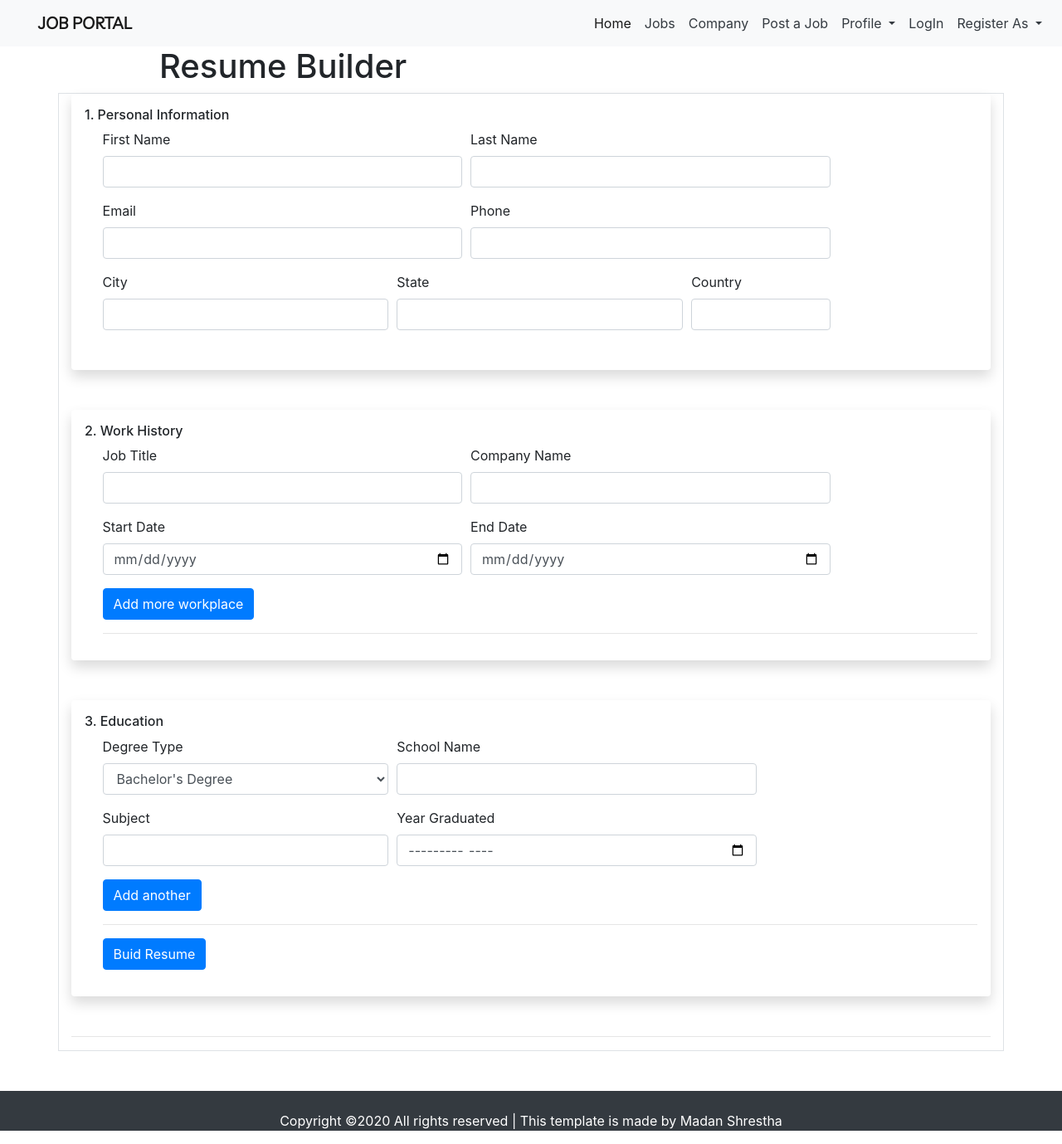
After one commit to MadanStha7/Job-Portal, a Django app: page /cv_builder/ in a window 1280 px wide. The commit adds this page. Shown: the whole page at 83% size. Run offline with Django 3.2, Linux system fonts and the light colour scheme; some libraries are stand-ins or nearby versions.

Commit message:
Templates

```diff
--- /dev/null
+++ b/Job_Portal/JobApp/templates/JobApp/cv_builder.html
@@ -0,0 +1,118 @@
+{% extends 'JobApp/index.html' %}
+
+{% block content %}
+
+<h1 style="margin-left: 15%;">
+    Resume Builder
+</h1>
+<div class="container border">
+    <div class="shadow p-3 mb-5 bg-white rounded">
+        <h6>1. Personal Information</h6>
+        <form style="margin-left: 2%;">
+            <div class="form-row">
+                <div class="form-group col-md-5">
+                    <label for="firstname">First Name</label>
+                    <input type="text" class="form-control" id="firstname">
+                </div>
+                <div class="form-group col-md-5">
+                    <label for="lastname">Last Name</label>
+                    <input type="text" class="form-control" id="lastname">
+                </div>
+            </div>
+            <div class="form-row">
+                <div class="form-group col-md-5">
+                    <label for="inputEmail4">Email</label>
+                    <input type="email" class="form-control" id="inputEmail4">
+                </div>
+                <div class="form-group col-md-5">
+                    <label for="phone">Phone</label>
+                    <input type="tel" class="form-control" id="phone">
+                </div>
+            </div>
+
+            <div class="form-row">
+                <div class="form-group col-md-4">
+                    <label for="inputCity">City</label>
+                    <input type="text" class="form-control" id="inputCity">
+                </div>
+                <div class="form-group col-md-4">
+                    <label for="state">State</label>
+                    <input type="text" class="form-control" id="state">
+
+                </div>
+                <div class="form-group col-md-2">
+                    <label for="country">Country</label>
+                    <input type="text" class="form-control" id="country">
+                </div>
+            </div>
+
+        </form>
+    </div>
+
+    <div class="shadow p-3 mb-5 bg-white rounded">
+        <h6>2. Work History</h6>
+        <form style="margin-left: 2%;">
+            <div class="form-row">
+                <div class="form-group col-md-5">
+                    <label for="jobtitle">Job Title</label>
+                    <input type="text" class="form-control" id="jobtitle">
+                </div>
+                <div class="form-group col-md-5">
+                    <label for="companyname">Company Name</label>
+                    <input type="text" class="form-control" id="companyname">
+                </div>
+            </div>
+            <div class="form-row">
+                <div class="form-group col-md-5">
+                    <label for="startdate">Start Date</label>
+                    <input type="date" class="form-control" id="startdate">
+                </div>
+                <div class="form-group col-md-5">
+                    <label for="end_date">End Date</label>
+                    <input type="date" class="form-control" id="end_date">
+                </div>
+            </div>
+            <button type="submit" class="btn btn-primary ">Add more workplace</button>
+
+            <hr>
+        </form>
+    </div>
+    <div class="shadow p-3 mb-5 bg-white rounded">
+        <h6>3. Education</h6>
+        <form style="margin-left: 2%;">
+            <div class="form-row">
+                <div class="form-group col-md-4">
+                    <label for="degreetype">Degree Type</label>
+                    <select id="degreetype" class="form-control">
+                        <option>Vocational</option>
+                        <option>Higher Secondary</option>
+                        <option selected>Bachelor's Degree</option>
+                        <option>Master's Degree</option>
+                    </select>
+
+                </div>
+                <div class="form-group col-md-5">
+                    <label for="schoolname">School Name</label>
+                    <input type="text" class="form-control" id="schoolname">
+                </div>
+            </div>
+            <div class="form-row">
+                <div class="form-group col-md-4">
+                    <label for="subject">Subject</label>
+                    <input type="text" class="form-control" id="subject">
+                </div>
+                <div class="form-group col-md-5">
+                    <label for="graduationyear">Year Graduated</label>
+                    <input type="month" class="form-control" id="graduationyear">
+                </div>
+            </div>
+            <button type="submit" class="btn btn-primary ">Add another</button>
+
+            <hr>
+            <button type="submit" class="btn btn-primary">Buid Resume</button>
+        </form>
+    </div>
+    <hr>
+</div>
+
+{% endblock %}
--- a/Job_Portal/JobApp/templates/JobApp/navbar.html
+++ b/Job_Portal/JobApp/templates/JobApp/navbar.html
@@ -18,6 +18,9 @@
             </li>
             <li class="nav-item">
                 <a class="nav-link text-dark" href="{% url 'company' %}">Company</a>
+            </li>
+            <li class="nav-item">
+                <a class="nav-link text-dark" href="{% url 'post_job' %}">Post a Job</a>
             </li>
             <li class="nav-item dropdown">
                 <a class="nav-link dropdown-toggle mr-0  text-dark" href="#" id="navbarDropdownProfileLink"
--- a/Job_Portal/JobApp/urls.py
+++ b/Job_Portal/JobApp/urls.py
@@ -11,5 +11,6 @@ urlpatterns = [
     path('job/', views.jobPage, name='job'),
     path('jobseeker_profile/', views.jobseeker_profile, name='jobseeker_profile'),
     path('company_profile/', views.company_profile, name='company_profile'),
-
+    path('cv_builder/', views.cv_builder, name='cv_builder'),
+    path('post_job/', views.post_job, name='post_job'),
 ]
--- a/Job_Portal/JobApp/views.py
+++ b/Job_Portal/JobApp/views.py
@@ -40,3 +40,11 @@ def jobseeker_registerPage(request):
 
 def company_registerPage(request):
     return render(request, "JobApp/company_register.html")
+
+
+def cv_builder(request):
+    return render(request, "JobApp/cv_builder.html")
+
+
+def post_job(request):
+    return render(request, "JobApp/Post_job.html")
```
Also changed, not shown: Job_Portal/JobApp/templates/JobApp/Post_job.html (added, +65 -0 lines), Job_Portal/JobApp/templates/JobApp/dashboard.html (+60 -3 lines).
